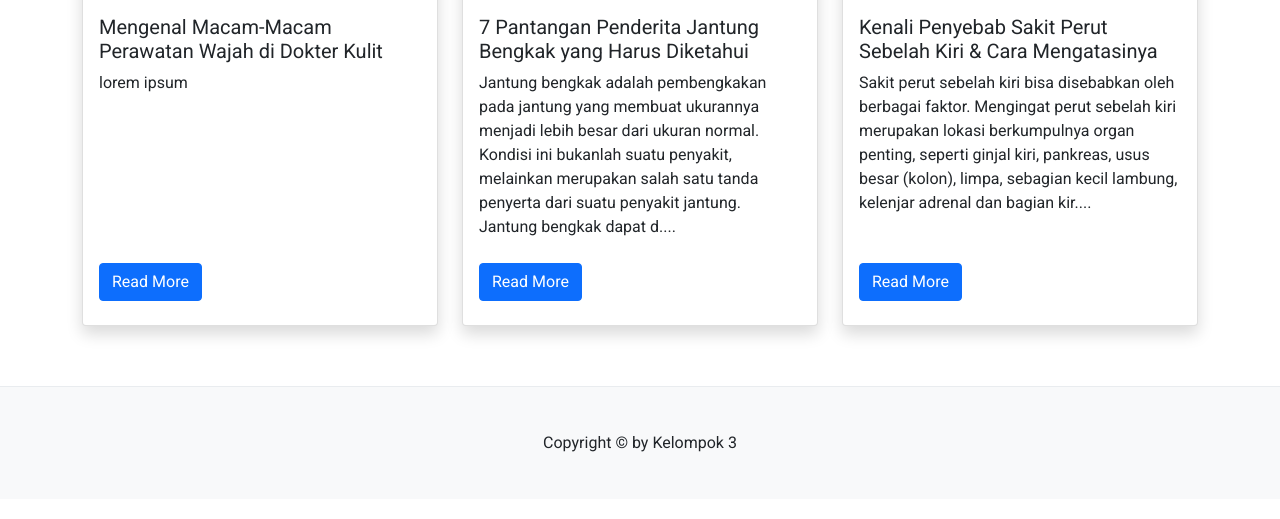
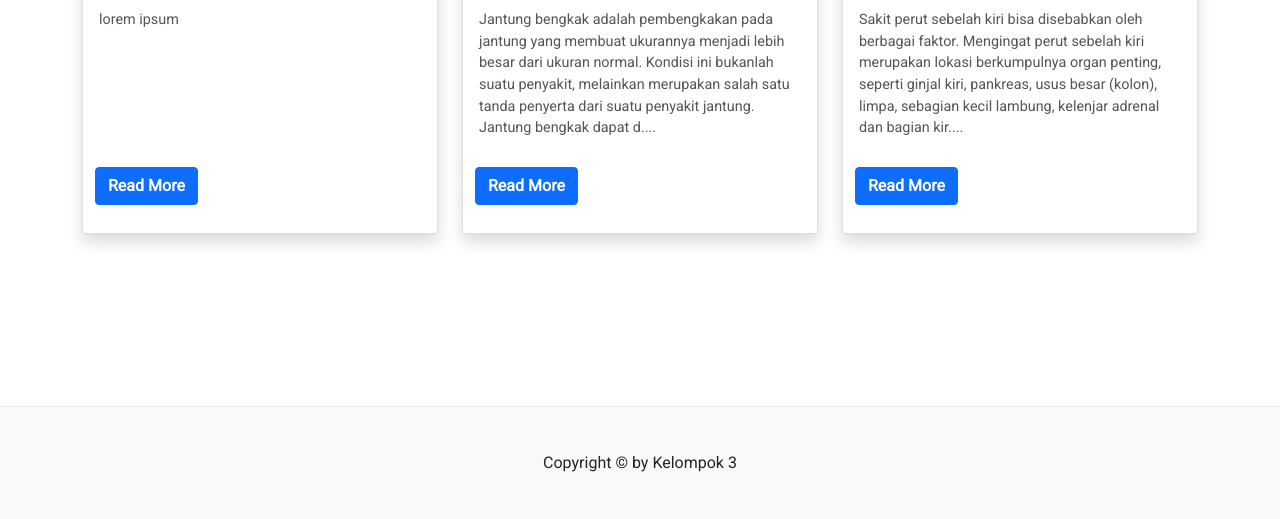
Before and after one commit to maulanaatthur/healthypet, a Flask app: page / in a window 1280 px wide. Shown: the part 898-1417 px from the top of the page. Before the commit the page ends 1350 px from the top, so only its background shows below. Run offline with Flask 3, Linux system fonts and the light colour scheme.

Commit message:
ubah index

```diff
--- a/static/index.css
+++ b/static/index.css
@@ -16,11 +16,6 @@
 
         #homepic.hero-home img {
             display: none;
-        }
-
-        footer {
-            flex-shrink: 0;
-            /* Menetapkan agar footer tidak menyusut saat kontennya tidak cukup */
         }
 
         .copyright {
@@ -66,3 +61,77 @@
             margin: 8px auto;
             /* Jarak dari teks */
         }
+
+        /* Gaya untuk card pada artikel terkini */
+        .card {
+            transition: transform 0.3s ease;
+            /* Efek transisi saat hover */
+        }
+
+        .card:hover {
+            transform: scale(1.05);
+            /* Memperbesar card saat hover */
+            box-shadow: 0 4px 8px rgba(0, 0, 0, 0.1);
+            /* Efek bayangan saat hover */
+        }
+
+        .card img {
+            max-height: 200px;
+            /* Batasan tinggi gambar */
+            object-fit: cover;
+            /* Menyesuaikan gambar agar memenuhi ukuran container */
+        }
+
+        .card-title {
+            font-size: 1.25rem;
+            /* Ukuran teks judul */
+            margin-bottom: 0.75rem;
+            /* Jarak bawah teks judul */
+        }
+
+        .card-text {
+            font-size: 0.9rem;
+            /* Ukuran teks deskripsi */
+            color: #555;
+            /* Warna teks deskripsi */
+        }
+
+        .card-footer {
+            background-color: #f8f9fa;
+            /* Warna latar belakang footer */
+            border-top: 1px solid #e9ecef;
+            /* Garis atas pada footer */
+            padding: 0.75rem;
+            /* Ruang padding pada footer */
+        }
+
+        .card-footer a {
+            color: white;
+            /* Warna teks link pada footer */
+            text-decoration: none;
+            /* Menghilangkan garis bawah pada link */
+            font-weight: bold;
+            /* Memberikan berat lebih pada teks link */
+        }
+
+        .card-footer a:hover {
+            text-decoration: underline;
+            /* Garis bawah saat hover pada link */
+        }
+
+        /* Gaya untuk card pada artikel terkini */
+        .artikel_area {
+            margin-bottom: 20px;
+            /* Menambahkan margin ke bagian bawah card artikel terkini */
+        }
+
+        .footer {
+            margin-top: 20px;
+            flex-shrink: 0;
+            margin-top: 20px;
+            /* Menambahkan margin ke atas footer */
+            margin-bottom: 20px;
+            /* Menambahkan margin ke bawah footer */
+
+            /* Menambahkan margin ke bagian atas footer */
+        }
```
